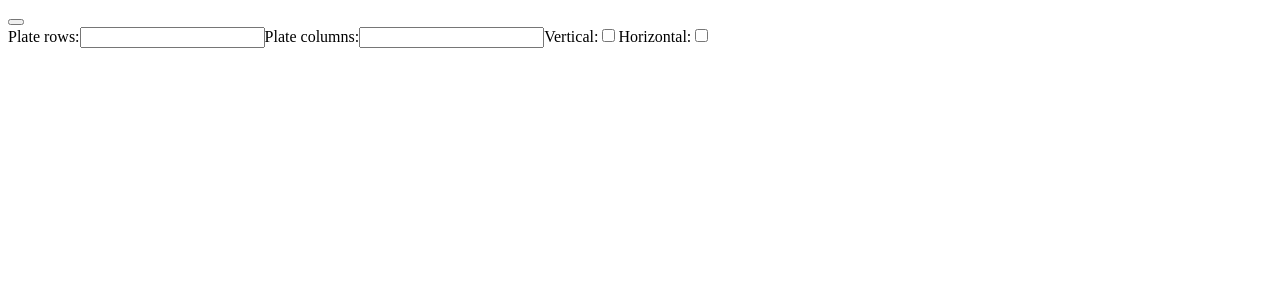
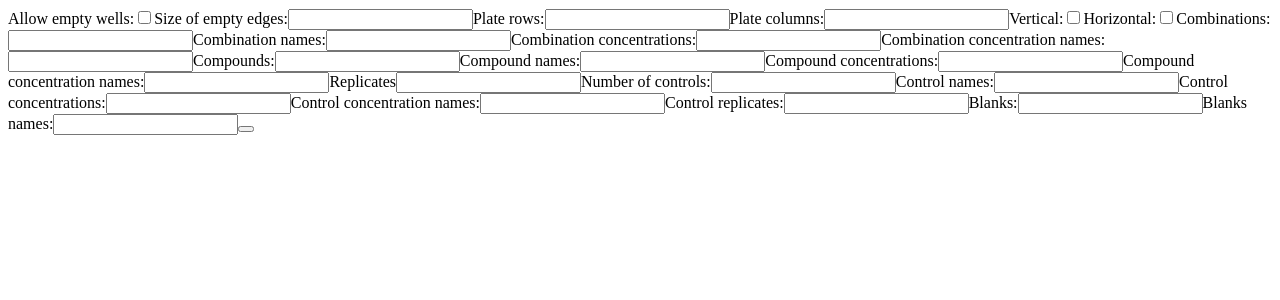
Before and after one commit to pharmbio/plaid-gui, a React (Create React App) app in the folder client/: page / in a window 1280 px wide. Shown: the top 300 px of the page. Built offline with nearby package versions, Linux system fonts and the light colour scheme; the HTML template or start-up script is replaced by a standard one.

Commit message:
added necessary input components for the user to fill in. The filled in data is directly added into an json object that is sent to the API upon clicking the submit button. This process is logged in the terminal

```diff
--- a/client/src/App.js
+++ b/client/src/App.js
@@ -2,7 +2,6 @@ import Homepage from "./components/Homepage"
 import PlaidForm from "./components/PlaidForm/PlaidForm"
 const App = () => {
   return (<div className="App">
-    <Homepage />
     <PlaidForm />
   </div>)
 };
--- /dev/null
+++ b/client/src/components/CombinationForm/CombinationForm.js
@@ -0,0 +1,28 @@
+import React from 'react'
+const CombinationForm = ({ handleInputChange }) => {
+    return (<>
+        <label>
+            Combinations:
+                  <input type="number" name='combinations' onChange={handleInputChange} />
+        </label>
+        <label>
+            Combination names:
+                  <input type="text" name='combinationNames' onChange={handleInputChange} />
+        </label>
+        <label>
+            Combination concentrations:
+                  <input
+                type="number" name='combinationConcentrations' onChange={handleInputChange}
+            />
+        </label>
+        <label>
+            Combination concentration names:
+                  <input
+                type="text" name='combinationConcentrationNames'  onChange={handleInputChange}
+            />
+        </label>
+    </>
+    )
+}
+
+export default CombinationForm
--- /dev/null
+++ b/client/src/components/CompoundForm/CompoundForm.js
@@ -0,0 +1,34 @@
+import React from 'react'
+const CompoundForm = ({ handleInputChange }) => {
+    return (<>
+        <label>
+            Compounds:
+                  <input type="number" name='compounds' onChange={handleInputChange} />
+        </label>
+        <label>
+            Compound names:
+                  <input type="text" name='compoundNames' onChange={handleInputChange} />
+        </label>
+        <label>
+            Compound concentrations:
+                  <input
+                type="number" name='compoundConcentrations' onChange={handleInputChange}
+            />
+        </label>
+        <label>
+            Compound concentration names:
+                  <input
+                type="text" name='compoundConcentrationNames' onChange={handleInputChange}
+            />
+        </label>
+        <label>
+            Replicates
+                  <input
+                type="number" name='combinationConcentrationNames' onChange={handleInputChange}
+            />
+        </label>
+    </>
+    )
+}
+
+export default CompoundForm
--- /dev/null
+++ b/client/src/components/ConstraintForm/ConstraintForm.js
@@ -0,0 +1,20 @@
+import React from "react";
+
+const ConstraintForm = ({ handleInputChange }) => {
+    return (<>
+        <label>
+            Allow empty wells:
+              <input
+                name='allowEmptyWells' type="checkbox" onChange={handleInputChange}
+            />
+        </label>
+        <label>
+            Size of empty edges:
+              <input type="number" name='sizeEmptyEdge' onChange={handleInputChange} />
+        </label>
+    </>
+    )
+
+}
+
+export default ConstraintForm
--- /dev/null
+++ b/client/src/components/ControlForm/ControlForm.js
@@ -0,0 +1,46 @@
+import React from 'react'
+const ControlForm = ({ handleInputChange }) => {
+    return (<>
+        <label>
+            Number of controls:
+                  <input type="number" name='numControls' onChange={handleInputChange} />
+        </label>
+        <label>
+            Control names:
+                  <input
+                type="text" name='controlNames' onChange={handleInputChange}
+            />
+        </label>
+        <label>
+            Control concentrations:
+                  <input type="number" name='controlConcentrations' onChange={handleInputChange} />
+        </label>
+        <label>
+            Control concentration names:
+                  <input
+                type="text" name='controlConcentrationNames' onChange={handleInputChange}
+            />
+        </label>
+        <label>
+            Control replicates:
+                  <input
+                type="text" name='controlReplicates' onChange={handleInputChange}
+            />
+        </label>
+        <label>
+            Blanks:
+                  <input
+                type="number" name='blanks' onChange={handleInputChange}
+            />
+        </label>
+        <label>
+            Blanks names:
+                  <input
+                type="text" name='blanksNames' onChange={handleInputChange}
+            />
+        </label>
+    </>
+    )
+}
+
+export default ControlForm
--- a/client/src/components/ExperimentForm/ExperimentForm.js
+++ b/client/src/components/ExperimentForm/ExperimentForm.js
@@ -1,6 +1,6 @@
-import React, { useState } from "react";
+import React from "react";
 
-const ExperimentForm = ({formState, handleInputChange }) => {
+const ExperimentForm = ({handleInputChange }) => {
     return (<>
         <label>
             Plate rows:
@@ -13,13 +13,13 @@ const ExperimentForm = ({formState, handleInputChange }) => {
         <label>
             Vertical:
               <input
-                name="isGoing" name='vertical' type="checkbox" onChange={handleInputChange}
+                name='vertical' type="checkbox" onChange={handleInputChange}
             />
         </label>
         <label>
             Horizontal:
               <input
-                name="isGoing" name='horizontal' type="checkbox" onChange={handleInputChange}
+                name='horizontal' type="checkbox" onChange={handleInputChange}
             />
         </label>
     </>
--- a/client/src/components/Homepage.js
+++ b/client/src/components/Homepage.js
@@ -2,13 +2,11 @@ import React, { useState } from "react";
 const axios = require('axios')
 
 async function handshake() {
-    console.log("Data sent")
     await axios.get('http://localhost:5000/plaid').then(function (response) {
-    console.log(response);
     }).catch(function (error) {
     console.log(error);
-    }).then(function(){
-    console.log("success");
+    }).then(function(response){
+        console.log(response);
     });
 }
 
--- a/client/src/components/PlaidForm/PlaidForm.js
+++ b/client/src/components/PlaidForm/PlaidForm.js
@@ -1,14 +1,53 @@
 import React, { useState } from "react";
 import ExperimentForm from "../ExperimentForm/ExperimentForm"
+import CombinationForm from "../CombinationForm/CombinationForm"
+import CompoundForm from "../CompoundForm/CompoundForm"
+import ControlForm from "../ControlForm/ControlForm"
+import ConstraintForm from "../ConstraintForm/ConstraintForm"
+const axios = require('axios')
 
-
+async function postForm(formData, event) {
+    console.log("Data sent")
+    let axiosConfig = {
+        headers: {
+            'Content-Type': 'application/json',
+        }
+    }
+    await axios.post('http://localhost:5000/', formData,
+        axiosConfig)
+        .then((response) => {
+            console.log(response.data)
+        })
+        .catch(error => {
+            console.log(error)
+        });
+}
 
 const PlaidForm = () => {
     const [formState, setFormState] = useState({
-        rows: '',
-        columns: '',
+        rows: 8,
+        columns: 12,
         vertical: false,
         horizontal: false,
+        allowEmptyWells: false,
+        sizeEmptyEdge: 1,
+        compounds: 10,
+        compoundNames: "comp1,comp2,comp3,comp4,comp5, \
+                        comp6,comp7,comp8,comp9,comp10,",
+        compoundConcentrations: 8,
+        compoundConcentrationNames: "0.3,1,3,5,10,15,30,100",
+        replicates: 0,
+        combinations: 0,
+        combinationConcentrations: 0,
+        combinationNames: "",
+        combinationConcentrationNames: "",
+        numControls: 4,
+        controlConcentrations: 0,
+        controlReplicates: "32,16,16,16",
+        controlNames: "pos,neg,blank,dmso",
+        controlConcentrationNames: "cont-conc1",
+        blanks: 0,
+        blanksNames: ""
     })
     const handleInputChange = (event) => {
         console.log(formState)
@@ -21,9 +60,14 @@ const PlaidForm = () => {
             [name]: value
         }));
     }
-
-
-    return (<form><ExperimentForm formState = {formState} handleInputChange={handleInputChange} /></form>)
+    return (<form>
+        <ConstraintForm handleInputChange={handleInputChange} />
+        <ExperimentForm handleInputChange={handleInputChange} />
+        <CombinationForm handleInputChange={handleInputChange} />
+        <CompoundForm handleInputChange={handleInputChange} />
+        <ControlForm handleInputChange={handleInputChange} />
+        <button type='button' onClick={() => postForm(formState)}></button>
+    </form>)
 }
 
 export default PlaidForm
```
Also changed, not shown: 1 other file (tests, documents, lock files or other folders).
